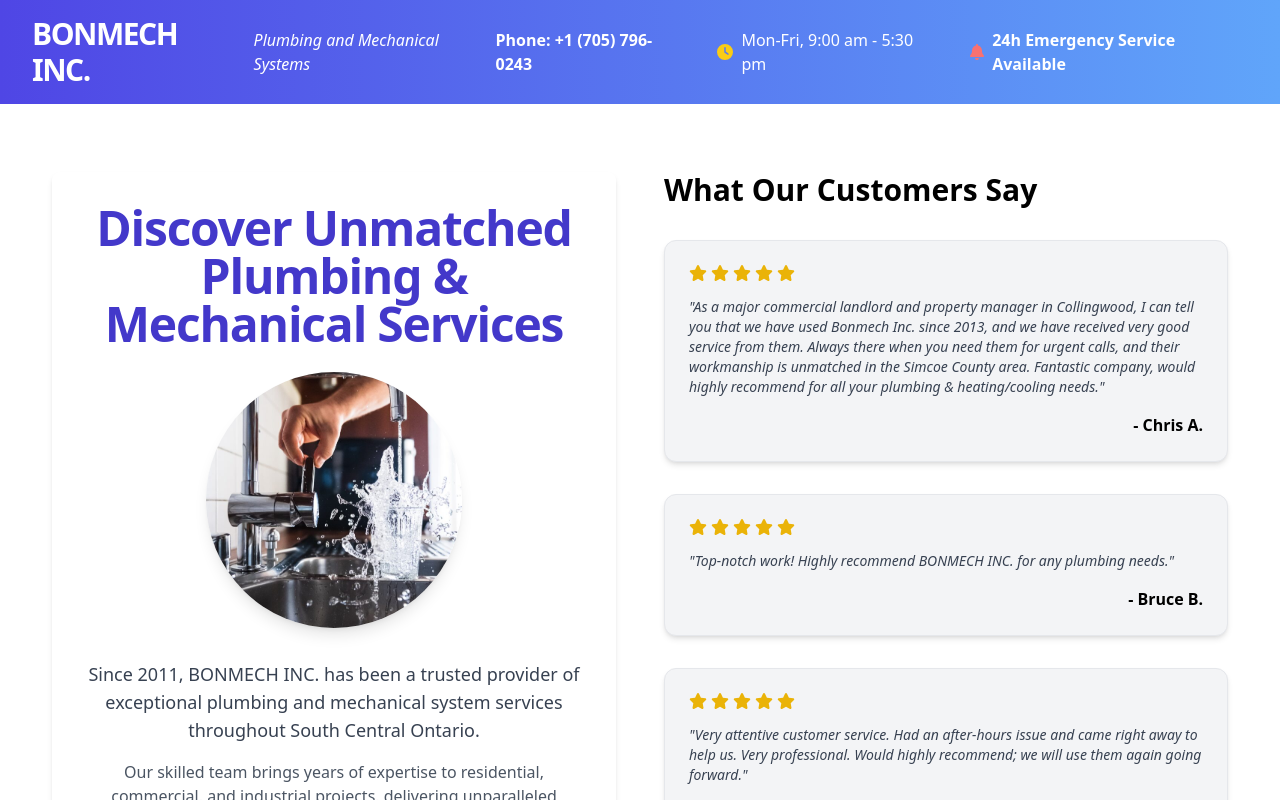
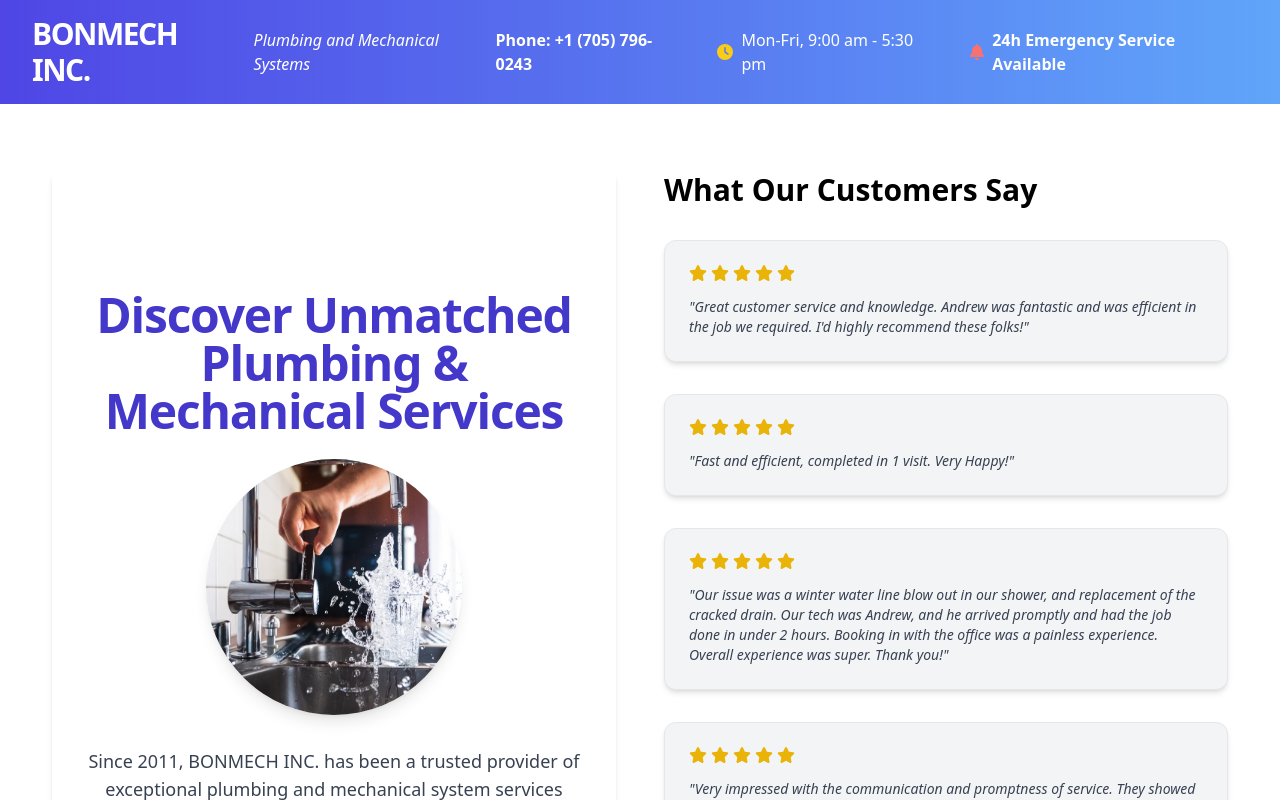
Before and after one commit to ehwus/bonmech, a React (Vite) app: page / in a window 1280 px wide. Shown: the top 800 px of the page. Built offline with nearby package versions, Linux system fonts and the light colour scheme.

Commit message:
chore: reviews off of homestars

```diff
--- a/src/components/Review.tsx
+++ b/src/components/Review.tsx
@@ -2,11 +2,10 @@
 import { faStar } from "@fortawesome/free-solid-svg-icons";
 
 interface ReviewProps {
-  name: string;
   content: string;
 }
 
-export default ({ name, content }: ReviewProps) => {
+export default ({ content }: ReviewProps) => {
   return (
     <div className="bg-gray-100 border border-gray-200 rounded-xl p-6 shadow-md hover:shadow-lg transition duration-300">
       <div className="flex items-center mb-4">
@@ -18,8 +17,7 @@
           />
         ))}
       </div>
-      <p className="text-sm text-gray-700 italic mb-4">"{content}"</p>
-      <p className="text-right text-md font-semibold">- {name}</p>
+      <p className="text-sm text-gray-700 italic">"{content}"</p>
     </div>
   );
 };
--- a/src/pages/Home.tsx
+++ b/src/pages/Home.tsx
@@ -54,16 +54,19 @@
               What Our Customers Say
             </h2>
             <Review
-              name="Chris A."
-              content="As a major commercial landlord and property manager in Collingwood, I can tell you that we have used Bonmech Inc. since 2013, and we have received very good service from them. Always there when you need them for urgent calls, and their workmanship is unmatched in the Simcoe County area. Fantastic company, would highly recommend for all your plumbing & heating/cooling needs."
+              content="Great customer service and knowledge. Andrew was fantastic and was efficient in the job we required. I'd highly recommend these folks!"
             />
             <Review
-              name="Bruce B."
-              content="Top-notch work! Highly recommend BONMECH INC. for any plumbing needs."
+              content="Fast and efficient, completed in 1 visit. Very Happy!"
             />
             <Review
-              name="Tara D."
-              content="Very attentive customer service. Had an after-hours issue and came right away to help us. Very professional. Would highly recommend; we will use them again going forward."
+              content="Our issue was a winter water line blow out in our shower, and replacement of the cracked drain. Our tech was Andrew, and he arrived promptly and had the job done in under 2 hours. Booking in with the office was a painless experience. Overall experience was super. Thank you!"
+            />
+            <Review
+              content="Very impressed with the communication and promptness of service. They showed up on time and did a very thorough job to fix our plumbing issue as well as cleaned up afterwards. The job was a little more than expected but they completed it in a timely and professional manner. Would highly recommend them and definitely use them again!"
+            />
+            <Review
+              content="We are a GC that works with BonMech on a regular basis for all our plumbing, mechanical and gas needs. Bonmech is a pleasure to work with. There is always a high level of professionalism and attention to detail, not to mention the friendly service. They are quick to act when needed in emergencies, and are always reliable."
             />
           </div>
         </div>
```
